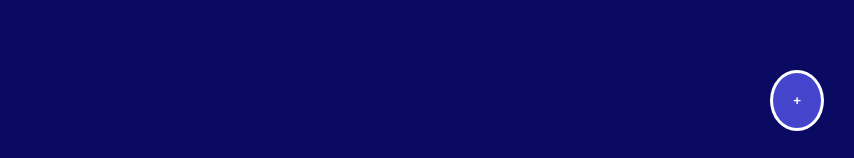
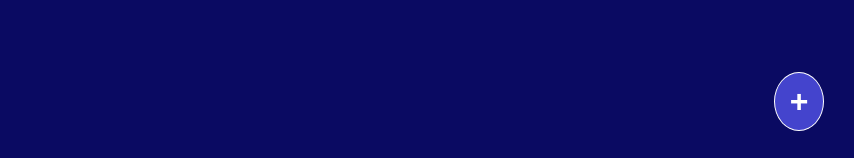
Before and after one commit to daryo918/lists-react, a React (Create React App) app: page / in a window 1280 px wide. Shown: the part 639-797 px from the top of the page, without its empty margins (426-1280 px from the left). Built offline with nearby package versions, Linux system fonts and the light colour scheme.

Commit message:
estetic changes

```diff
--- a/src/Modal/modal.css
+++ b/src/Modal/modal.css
@@ -37,6 +37,7 @@ textarea{
   width: 250px;
   height:120px;
   margin-bottom:30px;
+  resize: none;
 
 }
 
@@ -50,7 +51,7 @@ textarea:focus {
   background-color:blue;
   color:white;
   padding:10px;
-  cursor: grab;
+  cursor: pointer;
 }
 
 .modal-save-button:hover{
--- a/src/TodoButton/CreateTodoButtom.css
+++ b/src/TodoButton/CreateTodoButtom.css
@@ -3,10 +3,12 @@
     right: 30px;
     bottom: 30px;
     border-radius: 50%;
-    padding: 20px;
+    padding: 10px;
+    width: 50px;
     color: white;
     background-color: rgb(68, 68, 205);
-    border: 3px solid white;
+    border: 1px solid white;
     text-align: center;
     font-weight: bold;
+    font-size: 2rem;
 }
```
